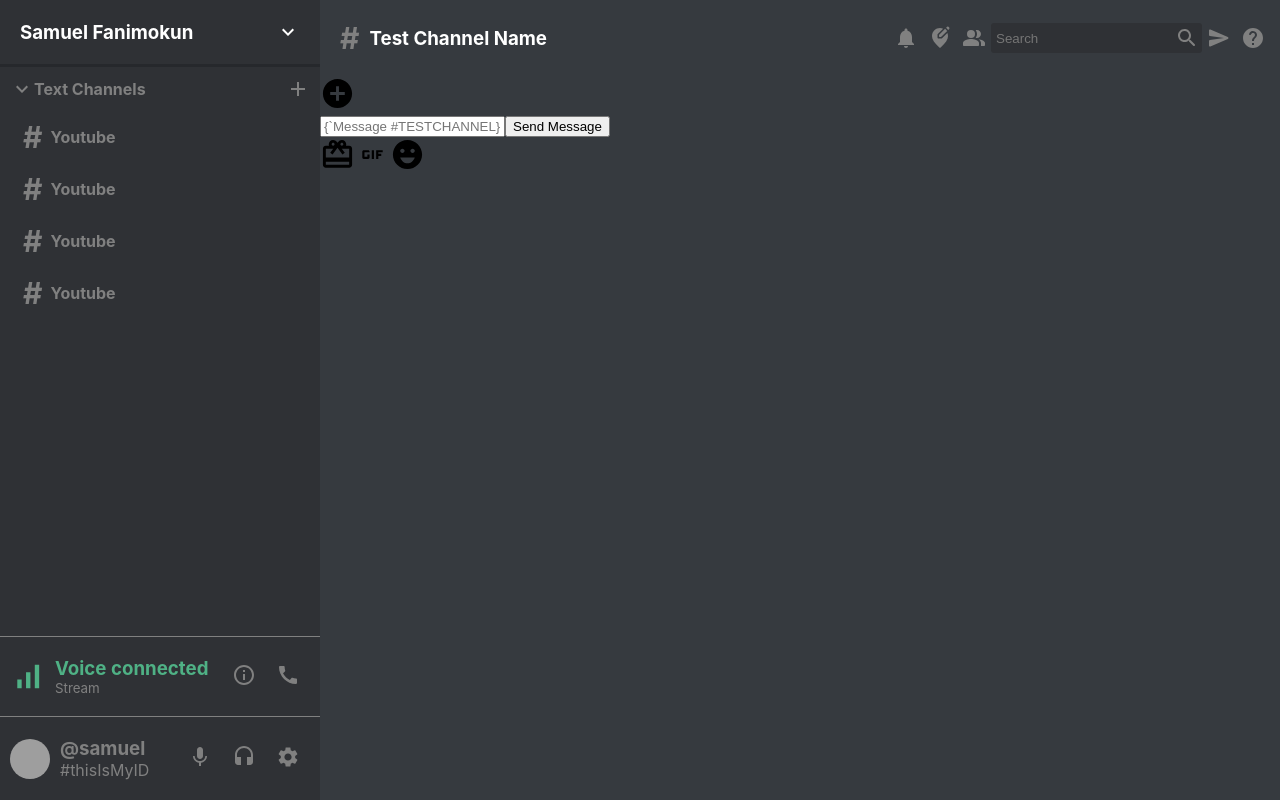
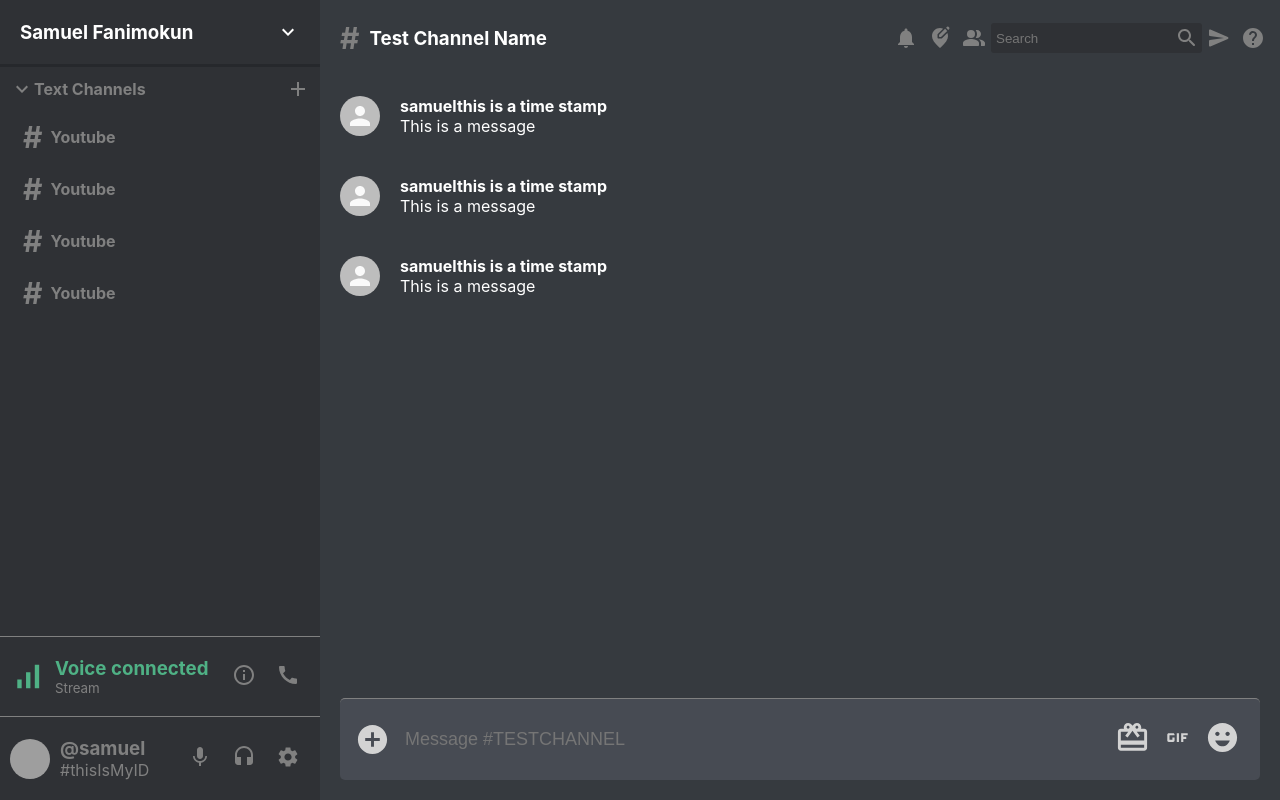
Before and after one commit to 1Busayo/discord-clone-reactjs-redux, a React (Create React App) app: page / in a window 1280 px wide. Built offline with nearby package versions, Linux system fonts and the light colour scheme; grey boxes are pictures that could not be loaded.

Commit message:
messaging templating

```diff
--- a/src/Chat.css
+++ b/src/Chat.css
@@ -5,3 +5,39 @@
     background-color: #363a3f;
     height: 100vh;
 }
+
+.chat__messages {
+flex: 1;
+}
+
+.chat__input {
+    color: lightgray;
+   display: flex;
+   align-items: center;
+   justify-content: space-between;
+   padding: 15px;
+   border-radius: 5px;
+   margin: 20px;
+   border-top: 1px solid gray;
+   background-color: #474b53;
+}
+
+.chat__input > form > input {
+    padding: 15px;
+    background:transparent ;
+    border: none;
+    outline-width: 0;
+    color: white;
+    font-size: large;
+}
+.chat__input > form {
+flex:1;
+}
+
+.chat__inputButton {
+    display: none;
+}
+
+.chat__inputIcons >.MuiSvgIcon-root {
+    padding: 5px;
+}
--- a/src/Chat.js
+++ b/src/Chat.js
@@ -1,40 +1,40 @@
 import React from 'react';
 import './Chat.css';
 import ChatHeader from './ChatHeader';
-import AddCircleIcon from '@material-ui/icons/AddCircle'
-import CradGiftcardIcon from '@material-ui/icons/CardGiftcard'
-import GifIcon from '@material-ui/icons/Gif'
-import EmojiEmoticonsIcon from '@material-ui/icons/EmojiEmotions'
+import AddCircleIcon from '@material-ui/icons/AddCircle';
+import CradGiftcardIcon from '@material-ui/icons/CardGiftcard';
+import GifIcon from '@material-ui/icons/Gif';
+import EmojiEmoticonsIcon from '@material-ui/icons/EmojiEmotions';
+import Message from './Message';
 
 function Chat() {
   return (
-        <div className="chat">
-
+    <div className='chat'>
       <ChatHeader />
 
+      <div className='chat__messages'>
+          <Message />
+          <Message />
+          <Message />
+      </div>
+      <div className='chat__input'>
+        <AddCircleIcon fontSize='large' />
+        <form >
+          <input placeholder={`Message #TESTCHANNEL`} />
 
-<div className="chat__messages">
-
-</div>
-<div className="chat__input">
-    <AddCircleIcon fontSize="large" />
-    <form action="">
-
-        <input placeholder="{`Message #TESTCHANNEL}" type="text"/>
-        <button className="chat__inputButton" type="submit">
+          <button className='chat__inputButton' type='submit'>
             Send Message
           </button>
         </form>
 
-<div className="chat__inputIcons">
+        <div className='chat__inputIcons'>
           <CradGiftcardIcon fontSize='large' />
           <GifIcon fontSize='large' />
           <EmojiEmoticonsIcon fontSize='large' />
         </div>
-
       </div>
     </div>
-    )
+  );
 }
 
-export default Chat
+export default Chat;
--- /dev/null
+++ b/src/Message.css
@@ -0,0 +1,17 @@
+.message {
+    display: flex;
+    align-items: center;
+    padding: 20px;
+    color: white;
+}
+
+.message__info{
+    margin-left:20px;
+
+}
+
+.message__tiimestamp {
+    color: gray;
+    margin-left: 20px ;
+    font-size: x-small;
+}
--- /dev/null
+++ b/src/Message.js
@@ -0,0 +1,21 @@
+import React from 'react';
+import './Message.css';
+import {Avatar} from '@material-ui/core';
+
+function Message() {
+    return (
+        <div className="message">
+            <Avatar />
+            <div className="message__info">
+                <h4>samuel
+                <span className="message_timestamp">
+                    this is a time stamp
+                </span>
+                </h4>
+                <p>This is a message</p>
+            </div>
+        </div>
+    )
+}
+
+export default Message;
```
Also changed, not shown: 1 other file (tests, documents, lock files or other folders). Lines whose indentation alone changed are shown as unchanged.
